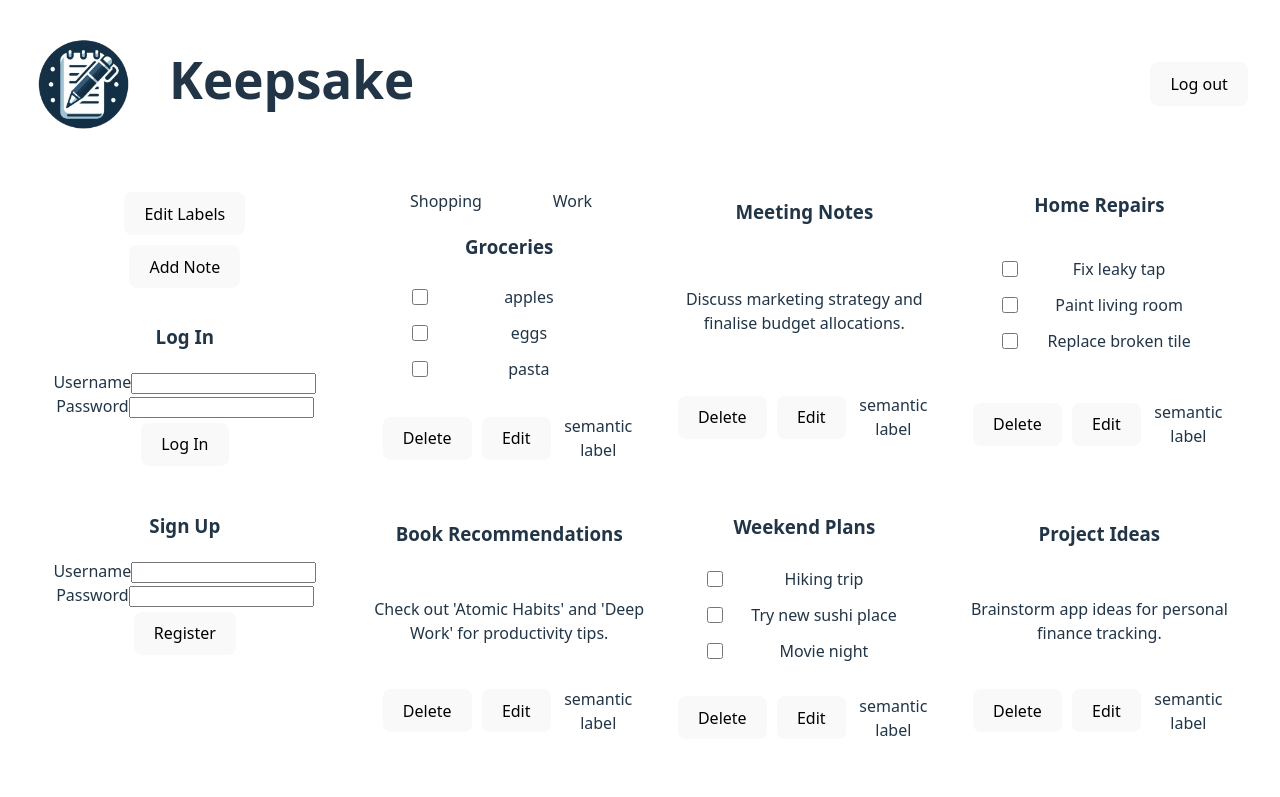
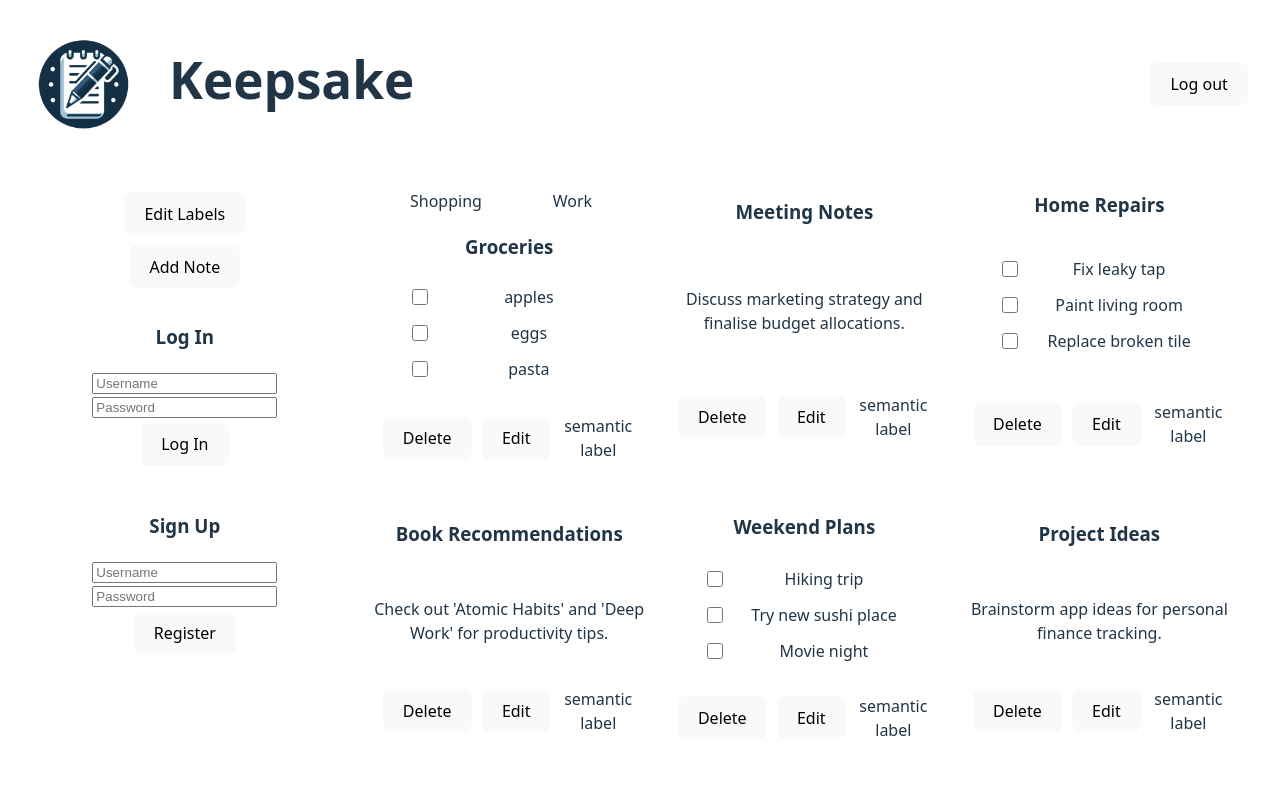
Before and after one commit to anitamegarry/Keepsake-Clone, a React (Vite) app in the folder keepsake-app/: page / in a window 1280 px wide. Shown: the top 797 px of the page. Built offline with nearby package versions, Linux system fonts and the light colour scheme; data requests are answered from the project's data file.

Commit message:
added input placeholders for styling

```diff
--- a/keepsake-app/db.json
+++ b/keepsake-app/db.json
@@ -36,6 +36,12 @@
       "UserID": 1,
       "username": "Random",
       "password": "Random"
+    },
+    {
+      "id": "93b7",
+      "UserID": 1,
+      "username": "Newuser",
+      "password": "newuser"
     }
   ],
   "notes": [
--- a/keepsake-app/src/components/LogIn.tsx
+++ b/keepsake-app/src/components/LogIn.tsx
@@ -36,10 +36,8 @@ export default function LogIn({username, setUsername}: LogInProps){
         <h3>Log In</h3>
         {validated ? <p>Welcome, {username}!</p> :
         <>
-            <label htmlFor="username">Username</label>
-            <input value={username} type="text" name="username" onChange={(e) => {setUsername(e.target.value)}}/>
-            <label htmlFor="password">Password</label>
-            <input value={password} type="password" name="password" onChange={(e) => {setPassword(e.target.value)}}/>
+            <input placeholder="Username" value={username} type="text" name="username" onChange={(e) => {setUsername(e.target.value)}}/>
+            <input placeholder="Password" value={password} type="password" name="password" onChange={(e) => {setPassword(e.target.value)}}/>
             <button onClick={handleSubmit}>Log In</button>
         </>
         }
--- a/keepsake-app/src/components/Register.tsx
+++ b/keepsake-app/src/components/Register.tsx
@@ -4,6 +4,7 @@ export default function LogIn(){
 
     const [username, setUsername] = useState("")
     const [password, setPassword] = useState("")
+    const [submitted, setSubmitted] = useState(false)
 
     async function handleSubmit(){
         let response = await fetch(`http://localhost:3000/usernames`, {
@@ -16,14 +17,18 @@ export default function LogIn(){
         console.log(await response.json())
         setUsername("")
         setPassword("")
+        setSubmitted(true)
     }
 
     return <div>
         <h3>Sign Up</h3>
-        <label htmlFor="username">Username</label>
-        <input value={username} type="text" name="username" onChange={(e) => {setUsername(e.target.value)}}/>
-        <label htmlFor="password">Password</label>
-        <input value={password} type="password" name="password" onChange={(e) => {setPassword(e.target.value)}}/>
+        <input placeholder="Username" value={username} type="text" name="username" onChange={(e) => {
+            setSubmitted(false)
+            setUsername(e.target.value)}}/>
+        <input placeholder="Password" value={password} type="password" name="password" onChange={(e) => {
+            setSubmitted(false)
+            setPassword(e.target.value)}}/>
         <button onClick={handleSubmit}>Register</button>
+        {submitted ? <p>Signed up!</p>: <></>}
     </div>
 }
```
